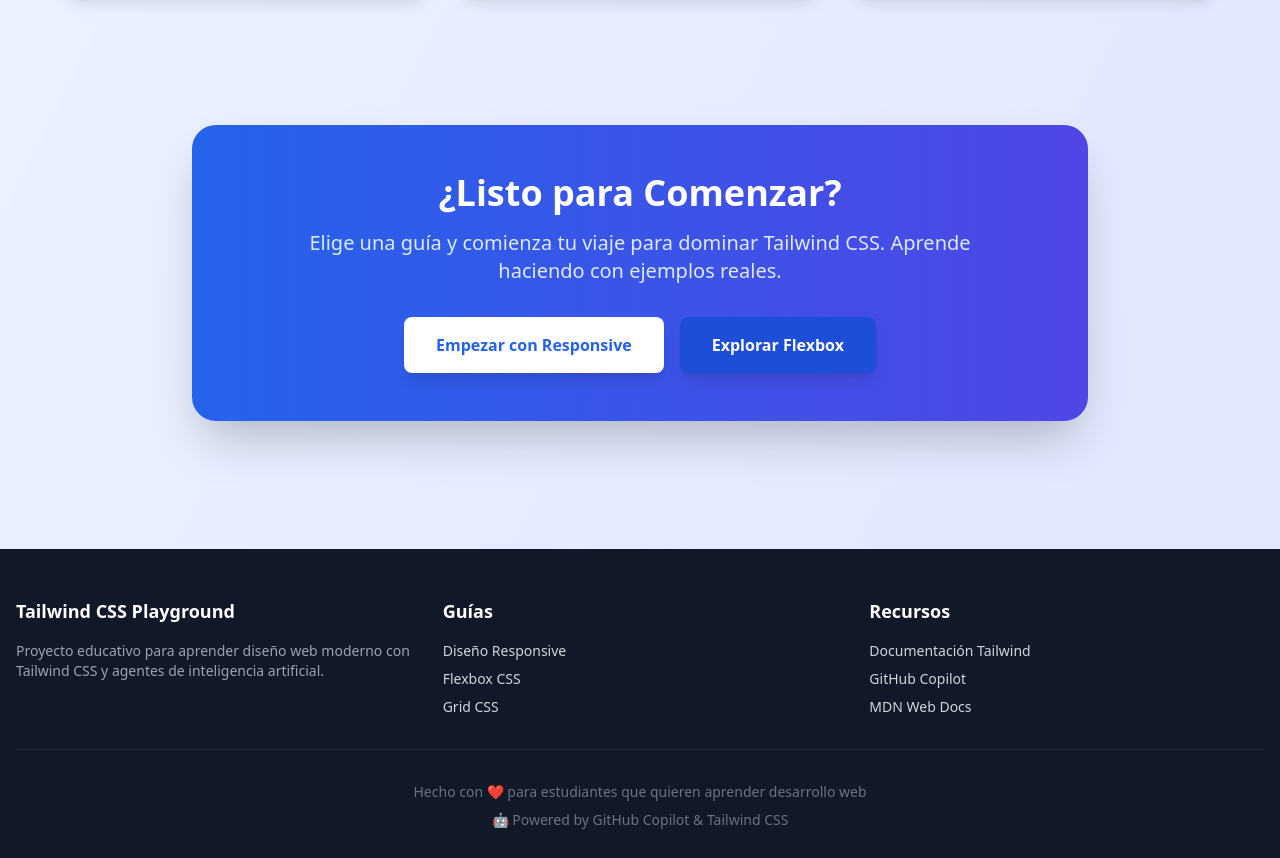
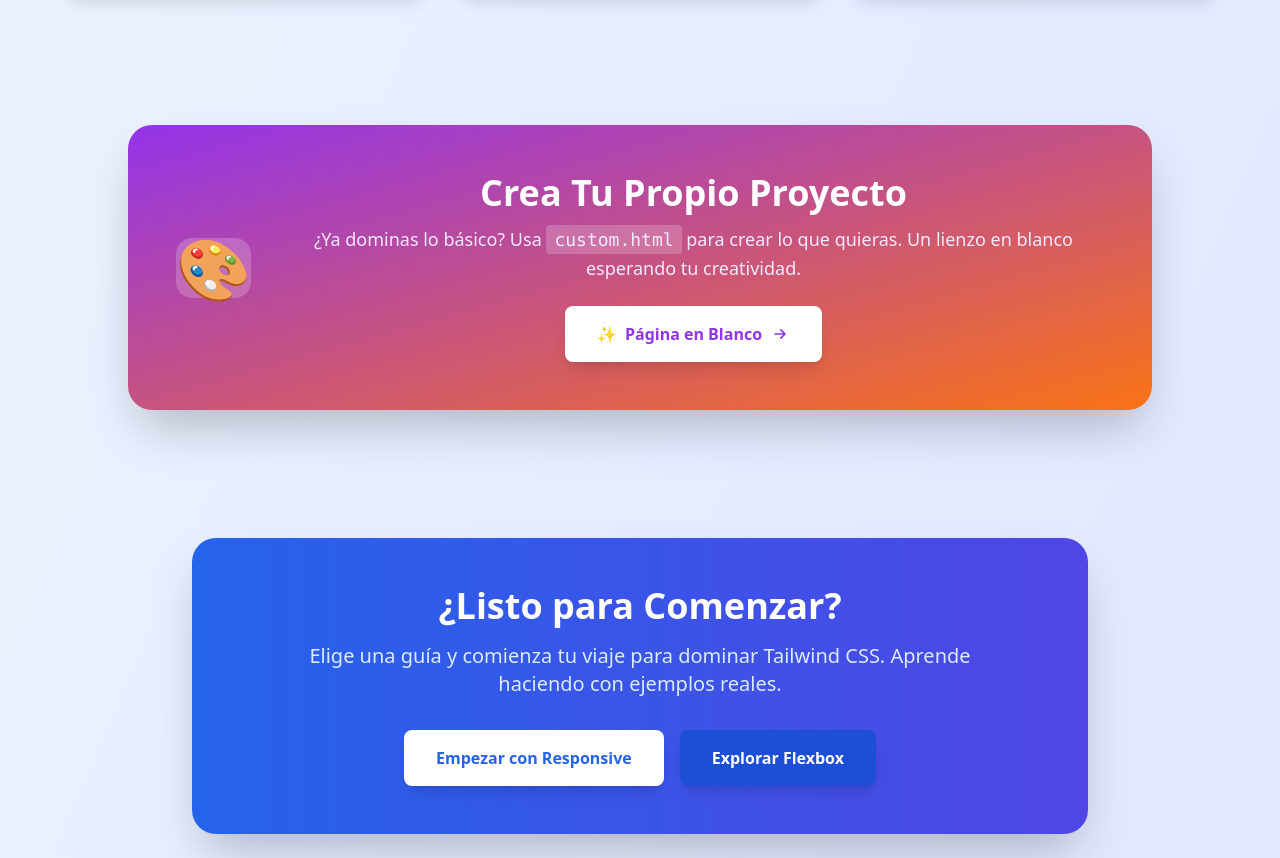
Before and after one commit to sil7en/playground-tailwindcss-agents, a website: page index.html in a window 1280 px wide. Shown: the part 1637-2495 px from the top of the page. Drawn offline with Linux system fonts and the light colour scheme.

Commit message:
Add custom.html for free creation and update index.html with a new section for project creation

```diff
--- a/index.html
+++ b/index.html
@@ -251,6 +251,35 @@
         </div>
     </section>
 
+    <!-- Free Creation Section -->
+    <section class="container mx-auto px-4 py-16">
+        <div class="bg-gradient-to-br from-purple-600 via-pink-600 to-orange-500 rounded-3xl p-12 text-white shadow-2xl max-w-5xl mx-auto">
+            <div class="flex flex-col md:flex-row items-center gap-8">
+                <div class="flex-shrink-0">
+                    <div class="w-24 h-24 bg-white bg-opacity-20 rounded-2xl flex items-center justify-center text-6xl backdrop-blur-sm">
+                        🎨
+                    </div>
+                </div>
+                <div class="flex-1 text-center md:text-left">
+                    <h2 class="text-3xl md:text-4xl font-bold mb-3">
+                        Crea Tu Propio Proyecto
+                    </h2>
+                    <p class="text-lg text-purple-100 mb-6">
+                        ¿Ya dominas lo básico? Usa <code class="bg-white bg-opacity-20 px-2 py-1 rounded font-mono">custom.html</code>
+                        para crear lo que quieras. Un lienzo en blanco esperando tu creatividad.
+                    </p>
+                    <a href="custom.html" class="inline-flex items-center gap-2 px-8 py-4 bg-white text-purple-600 font-bold rounded-lg shadow-lg hover:shadow-xl transform hover:-translate-y-1 transition-all duration-200">
+                        <span>✨</span>
+                        <span>Página en Blanco</span>
+                        <svg class="w-5 h-5" fill="none" stroke="currentColor" viewBox="0 0 24 24">
+                            <path stroke-linecap="round" stroke-linejoin="round" stroke-width="2" d="M13 7l5 5m0 0l-5 5m5-5H6"/>
+                        </svg>
+                    </a>
+                </div>
+            </div>
+        </div>
+    </section>
+
     <!-- CTA Section -->
     <section class="container mx-auto px-4 py-16">
         <div class="bg-gradient-to-r from-blue-600 to-indigo-600 rounded-3xl p-12 text-center text-white shadow-2xl max-w-4xl mx-auto">
```
Also changed, not shown: custom.html (added, +92 -0 lines), README.md.
